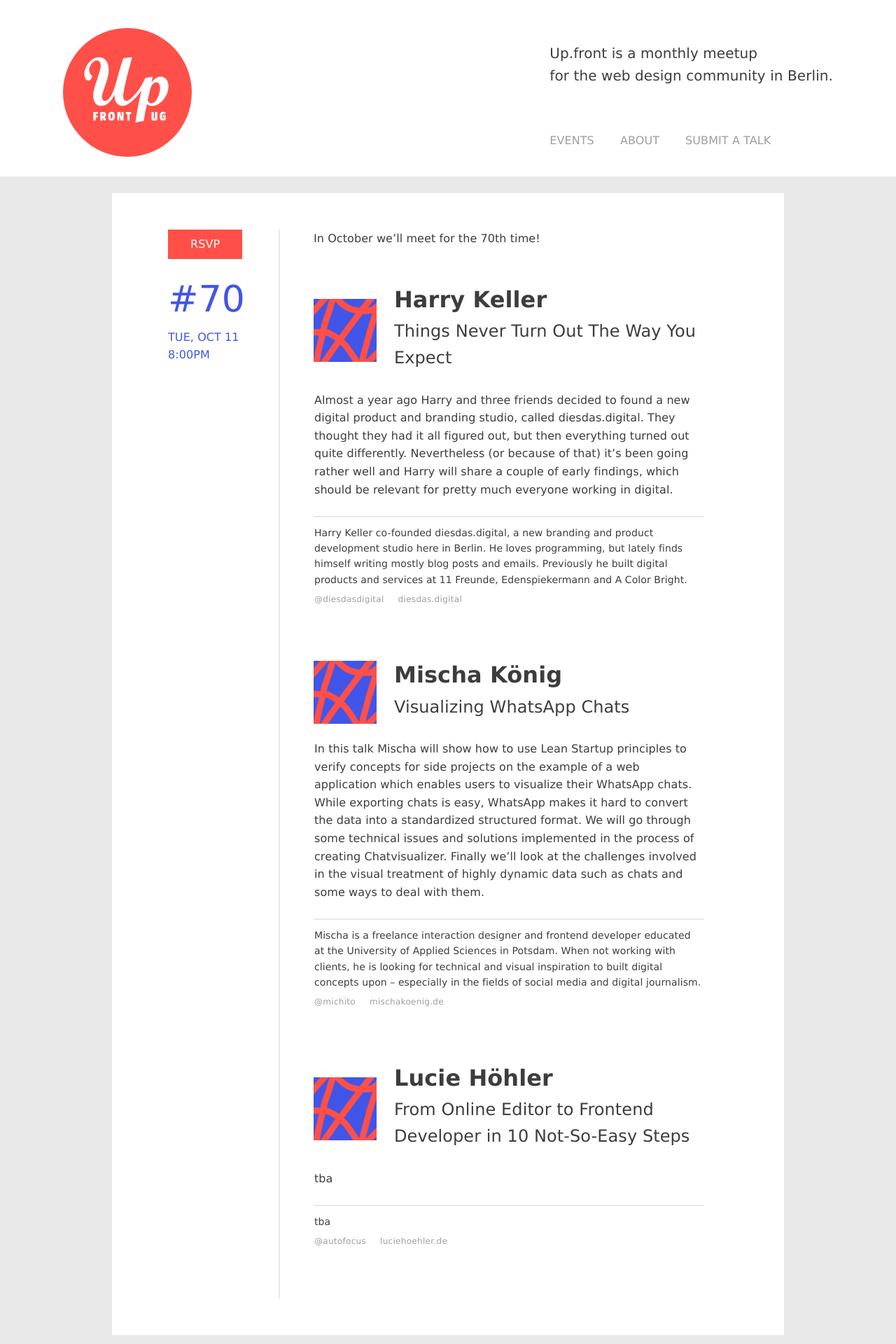
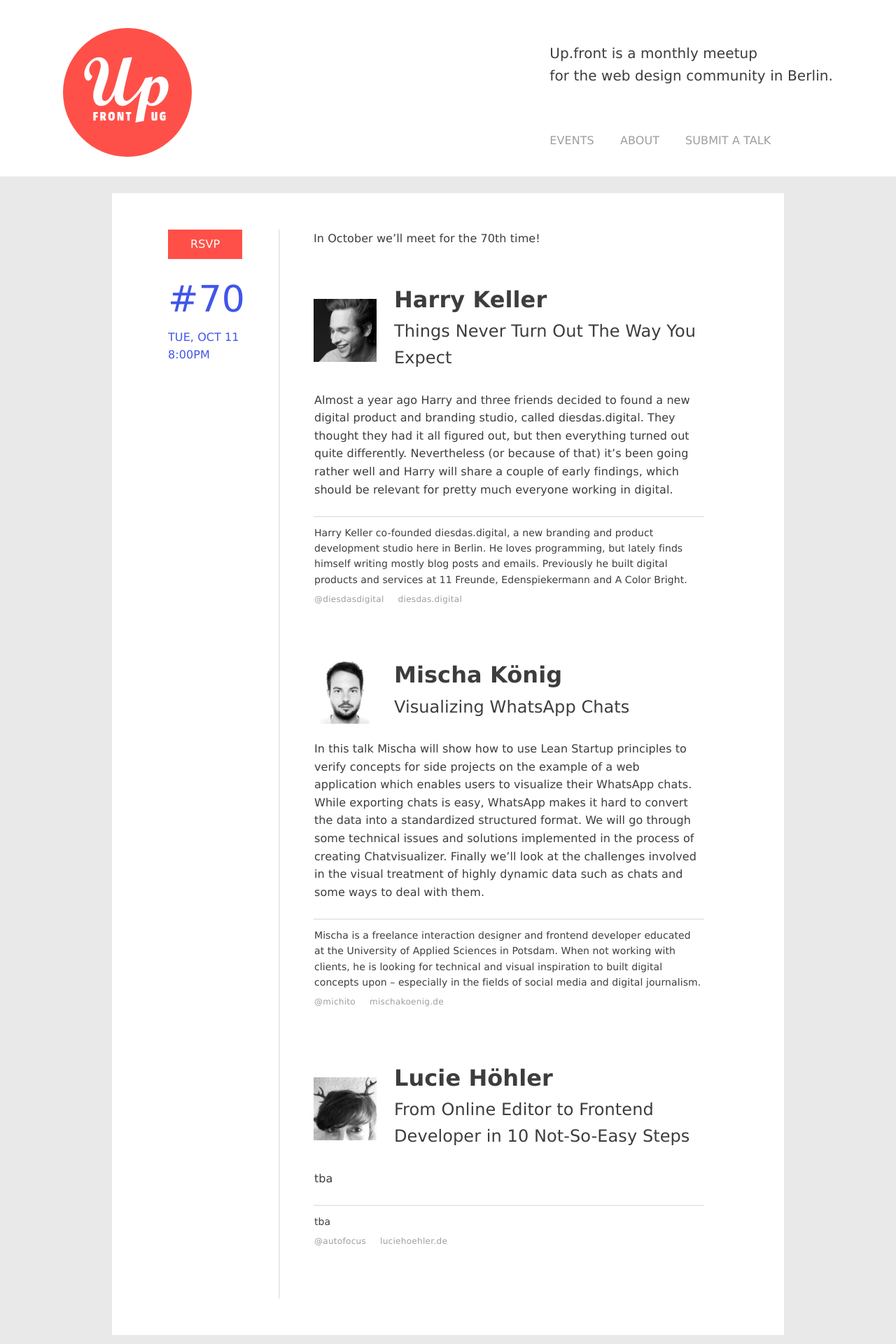
Before and after one commit to upfrontug/upfrontug.github.io, a Jekyll site: the page built from _posts/2016-10-11-meetup.html, in a window 1280 px wide. Shown: the top 1920 px of the page at 70% size. Built offline with Jekyll 4.4.1, drawn with Linux system fonts in a browser that asks for light colours; a script that is not in the unit is left out.

Commit message:
add photos for october post

```diff
--- a/_posts/2016-10-11-meetup.html
+++ b/_posts/2016-10-11-meetup.html
@@ -6,7 +6,7 @@
   talks:
     - name: 'Harry Keller'
       title: 'Things Never Turn Out The Way You Expect'
-      picture:
+      picture: 'harry-keller.jpg'
       desc: 'Almost a year ago Harry and three friends decided to found a new digital product and branding studio, called diesdas.digital. They thought they had it all figured out, but then everything turned out quite differently. Nevertheless (or because of that) it’s been going rather well and Harry will share a couple of early findings, which should be relevant for pretty much everyone working in digital.'
       bio: 'Harry Keller co-founded diesdas.digital, a new branding and product development studio here in Berlin. He loves programming, but lately finds himself writing mostly blog posts and emails. Previously he built digital products and services at 11 Freunde, Edenspiekermann and A Color Bright.'
       links:
@@ -16,7 +16,7 @@
           title: 'diesdas.digital'
     - name: 'Mischa König'
       title: 'Visualizing WhatsApp Chats'
-      picture:
+      picture: 'mischa-koenig.jpg'
       desc: 'In this talk Mischa will show how to use Lean Startup principles to verify concepts for side projects on the example of a web application which enables users to visualize their WhatsApp chats. While exporting chats is easy, WhatsApp makes it hard to convert the data into a standardized structured format. We will go through some technical issues and solutions implemented in the process of creating Chatvisualizer. Finally we’ll look at the challenges involved in the visual treatment of highly dynamic data such as chats and some ways to deal with them.'
       bio: 'Mischa is a freelance interaction designer and frontend developer educated at the University of Applied Sciences in Potsdam. When not working with clients, he is looking for technical and visual inspiration to built digital concepts upon – especially in the fields of social media and digital journalism.'
       links:
@@ -26,7 +26,7 @@
           title: 'mischakoenig.de'
     - name: 'Lucie Höhler'
       title: 'From Online Editor to Frontend Developer in 10 Not-So-Easy Steps'
-      picture:
+      picture: 'lucie-hoehler.jpg'
       desc: 'tba'
       bio: 'tba'
       links:
```
Also changed, not shown: images/talks/harry-keller.jpg (added), images/talks/lucie-hoehler.jpg (added), images/talks/mischa-koenig.jpg (added).
